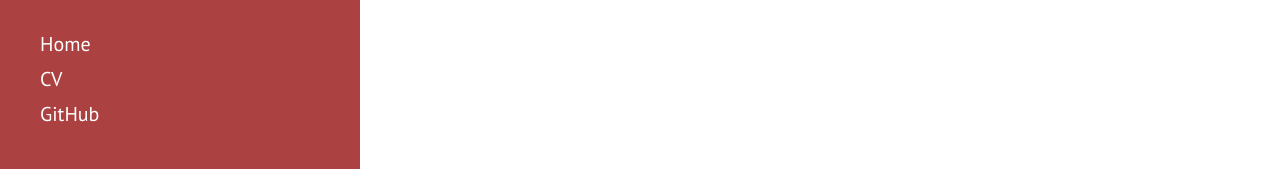
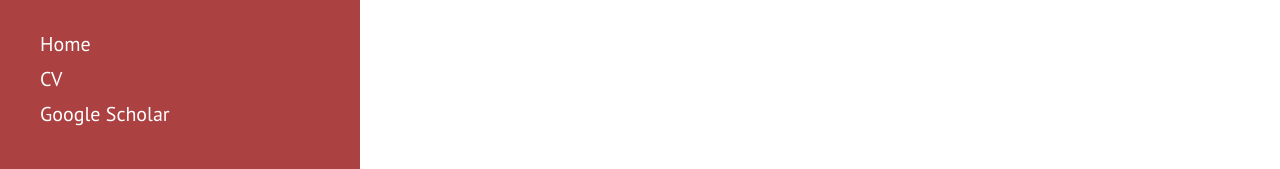
Before and after one commit to alejandromizrahi/alejandromizrahi.github.io, a Jekyll site: the page built from index.md, in a window 1280 px wide. Shown: the part 728-897 px from the top of the page. Built offline with Jekyll 4.4.1, drawn with Linux system fonts in a browser that asks for light colours.

Commit message:
Update sidebar.html

```diff
--- a/_includes/sidebar.html
+++ b/_includes/sidebar.html
@@ -27,7 +27,7 @@
       {% endfor %}
 
       <a class="sidebar-nav-item" href="{{ site.baseurl }}/assets/Alejandro_Mizrahi_CV-2.pdf.pdf" target="_blank">CV</a>
-      <a class="sidebar-nav-item" href="https://github.com/alejandromizcen">GitHub</a>
+      <a class="sidebar-nav-item" href="https://scholar.google.com/citations?view_op=list_works&hl=es&hl=es&user=C9s7380AAAAJ">Google Scholar</a>
     </nav>
 
   </div>
```
